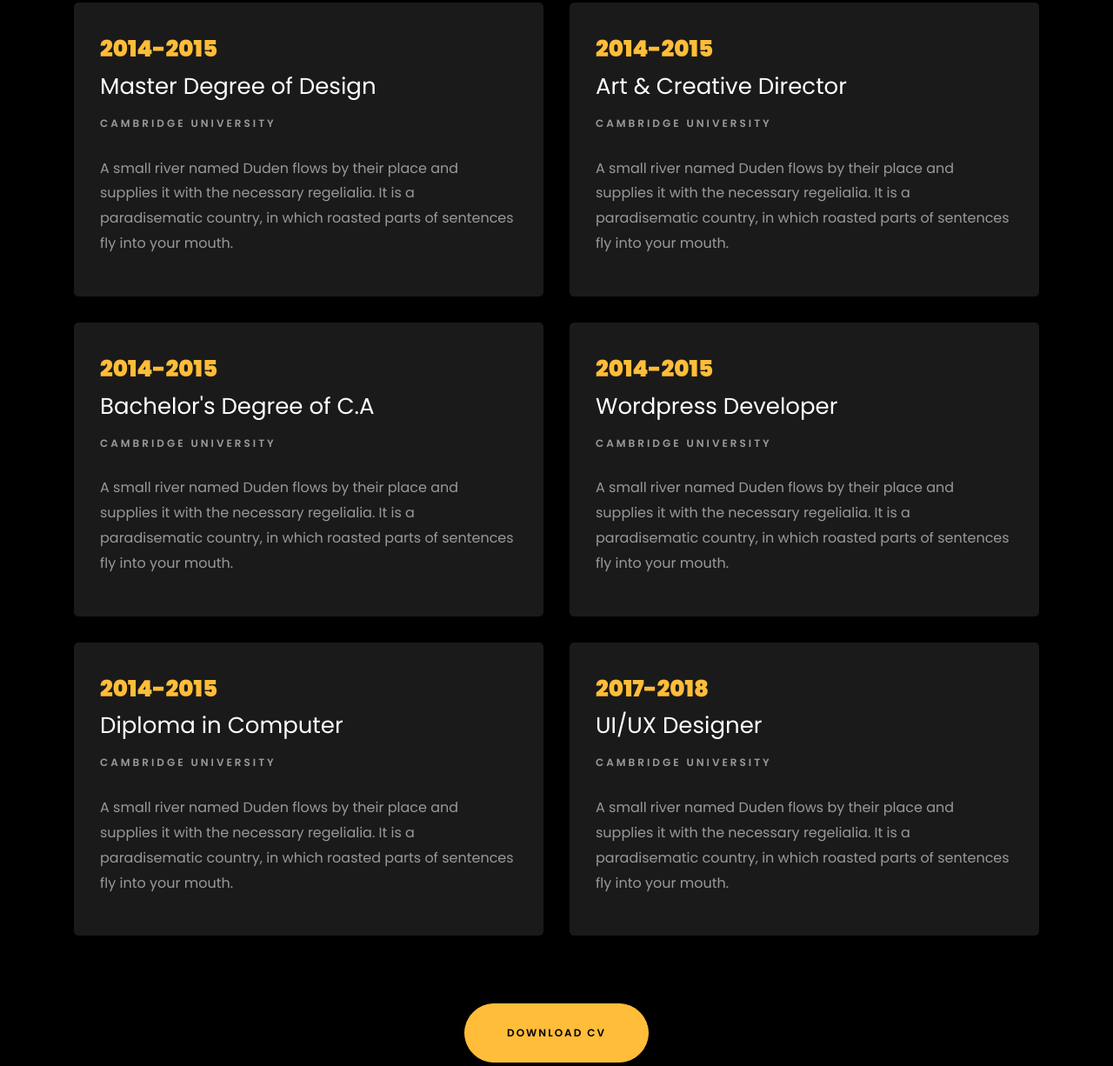
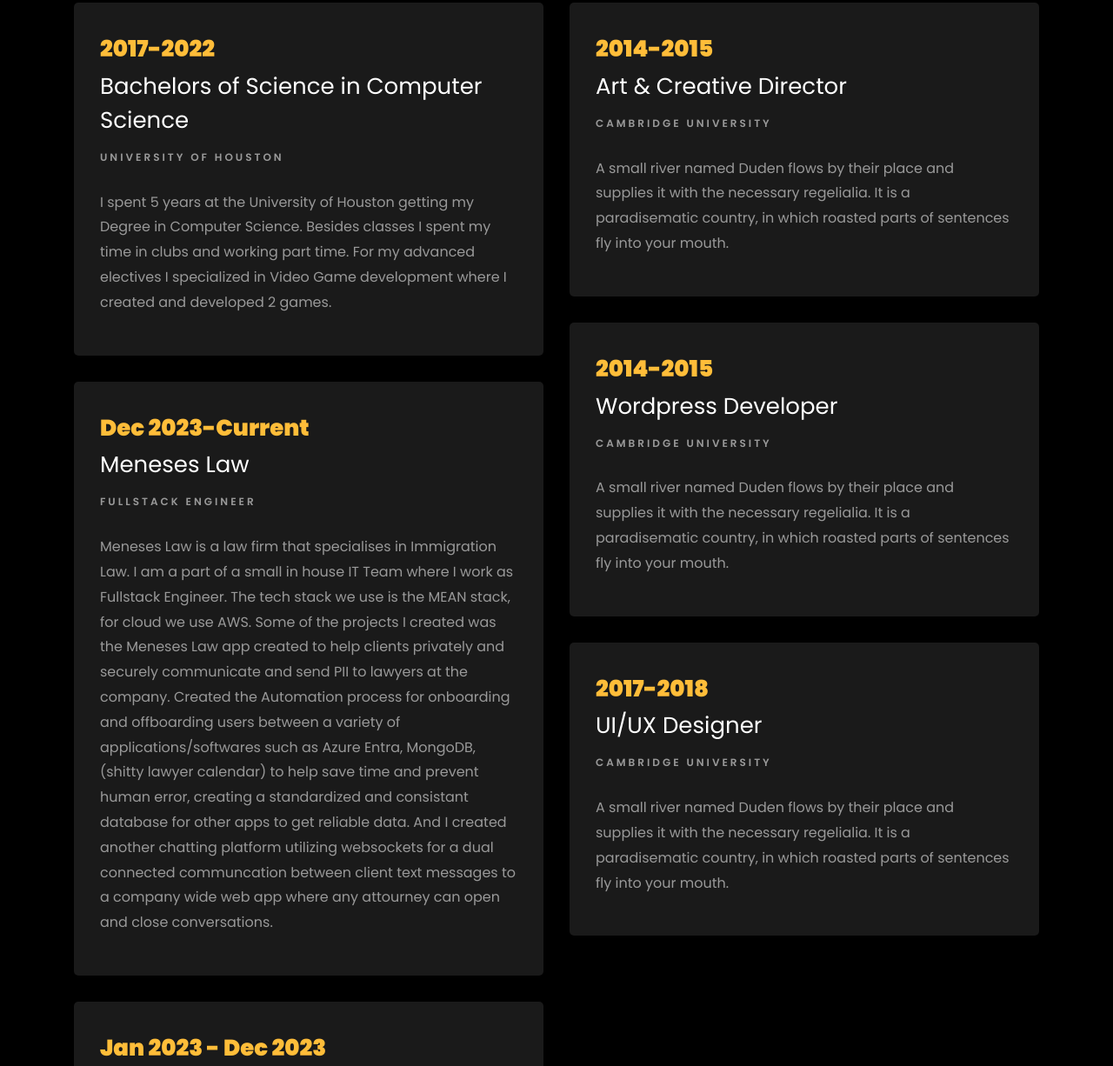
Before and after one commit to MatthewKlayme/personalPortfolio, a plain HTML site: page index.html in a window 1280 px wide. Shown: the part 1829-3055 px from the top of the page at 87% size. Drawn offline with Linux system fonts and the light colour scheme; files whose address does not match are found by name.

Commit message:
some resume shit

```diff
--- a/index.html
+++ b/index.html
@@ -139,22 +139,22 @@
     		<div class="row">
     			<div class="col-md-6">
     				<div class="resume-wrap ftco-animate">
-    					<span class="date">2014-2015</span>
-    					<h2>Master Degree of Design</h2>
-    					<span class="position">Cambridge University</span>
-    					<p class="mt-4">A small river named Duden flows by their place and supplies it with the necessary regelialia. It is a paradisematic country, in which roasted parts of sentences fly into your mouth.</p>
+    					<span class="date">2017-2022</span>
+    					<h2>Bachelors of Science in Computer Science</h2>
+    					<span class="position">University of Houston</span>
+    					<p class="mt-4">I spent 5 years at the University of Houston getting my Degree in Computer Science. Besides classes I spent my time in clubs and working part time. For my advanced electives I specialized in Video Game development where I created and developed 2 games.</p>
     				</div>
+					<div class="resume-wrap ftco-animate">
+						<span class="date">Dec 2023-Current</span>
+						<h2>Meneses Law</h2>
+						<span class="position">Fullstack Engineer</span>
+						<p class="mt-4">Meneses Law is a law firm that specialises in Immigration Law. I am a part of a small in house IT Team where I work as Fullstack Engineer. The tech stack we use is the MEAN stack, for cloud we use AWS. Some of the projects I created was the Meneses Law app created to help clients privately and securely communicate and send PII to lawyers at the company. Created the Automation process for onboarding and offboarding users between a variety of applications/softwares such as Azure Entra, MongoDB, (shitty lawyer calendar) to help save time and prevent human error, creating a standardized and consistant database for other apps to get reliable data. And I created another chatting platform utilizing websockets for a dual connected communcation between client text messages to a company wide web app where any attourney can open and close conversations.</p>
+					</div>
     				<div class="resume-wrap ftco-animate">
-    					<span class="date">2014-2015</span>
-    					<h2>Bachelor's Degree of C.A</h2>
-    					<span class="position">Cambridge University</span>
-    					<p class="mt-4">A small river named Duden flows by their place and supplies it with the necessary regelialia. It is a paradisematic country, in which roasted parts of sentences fly into your mouth.</p>
-    				</div>
-    				<div class="resume-wrap ftco-animate">
-    					<span class="date">2014-2015</span>
-    					<h2>Diploma in Computer</h2>
-    					<span class="position">Cambridge University</span>
-    					<p class="mt-4">A small river named Duden flows by their place and supplies it with the necessary regelialia. It is a paradisematic country, in which roasted parts of sentences fly into your mouth.</p>
+						<span class="date">Jan 2023 - Dec 2023</span>
+    					<h2>EIT Care</h2>
+    					<span class="position">Support Engineer</span>
+    					<p class="mt-4">EIT Care is small private Saas hosting company with a wide variety of .</p>
     				</div>
     			</div>
 
```
